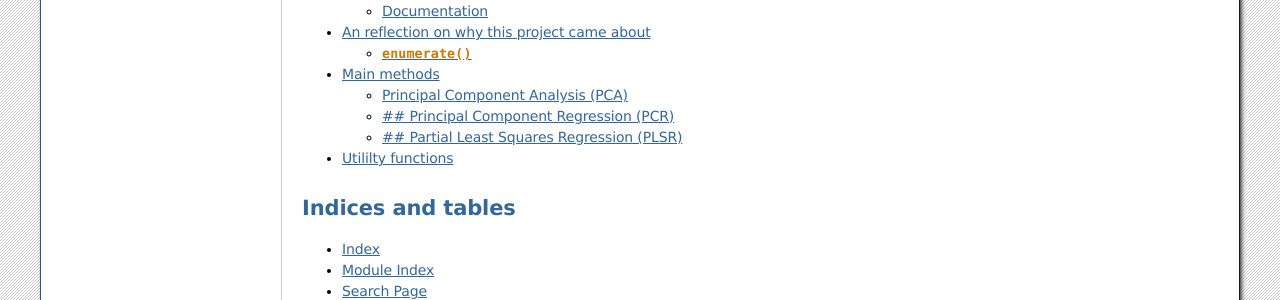
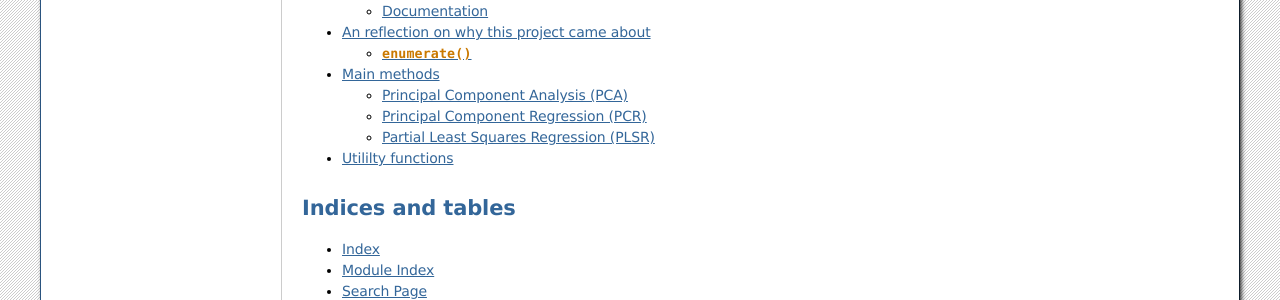
Before and after one commit to olivertomic/hoggorm, a Sphinx documentation site: the page built from docs/index.rst, in a window 1280 px wide. Shown: the part 187-487 px from the top of the page. Built offline with Sphinx 7.4.7, drawn with Linux system fonts in a browser that asks for light colours.

```diff
--- a/docs/main-methods.rst
+++ b/docs/main-methods.rst
@@ -8,13 +8,13 @@ Principal Component Analysis (PCA)
 .. automodule:: hoggorm.pca
    :members:
 
-## Principal Component Regression (PCR)
+Principal Component Regression (PCR)
 ---------------------------------------
 
 .. automodule:: hoggorm.pcr
    :members:
 
-## Partial Least Squares Regression (PLSR)
+Partial Least Squares Regression (PLSR)
 ------------------------------------------
 
 .. automodule:: hoggorm.plsr
```
